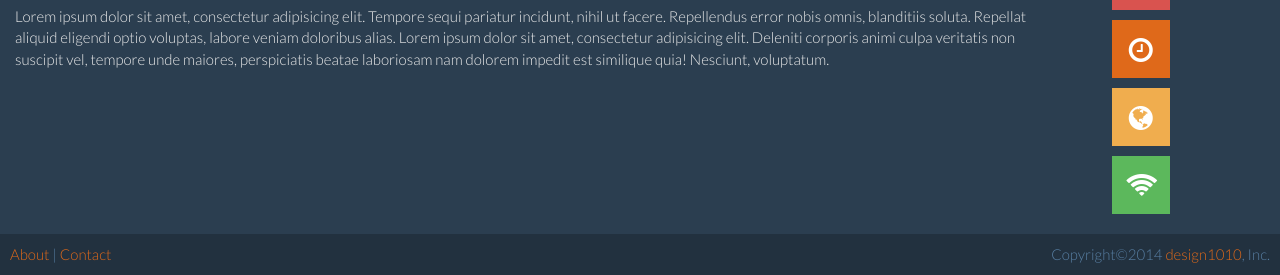
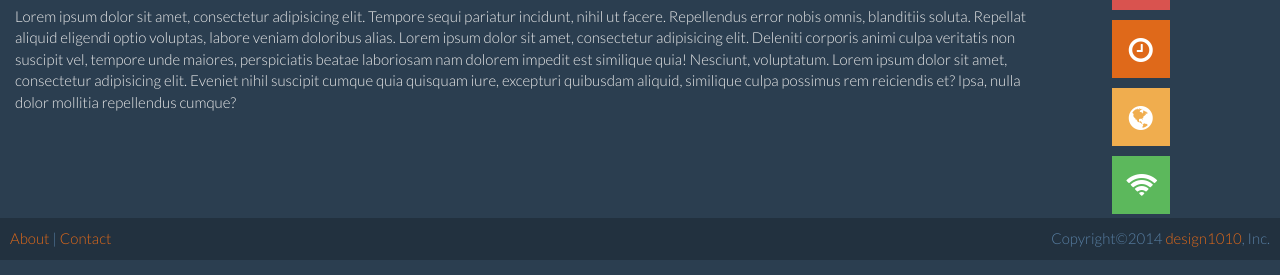
Before and after one commit to robkreisel/kcblog, a plain HTML site: page public/index.html in a window 1280 px wide. Shown: the part 706-981 px from the top of the page. Drawn offline with Linux system fonts and the light colour scheme.

Commit message:
sticky footer

```diff
--- a/public/index.html
+++ b/public/index.html
@@ -109,7 +109,7 @@
             <div class="col-sm-10">
                 <h1>Quay Coffee</h1>
                 <p>
-                    Lorem ipsum dolor sit amet, consectetur adipisicing elit. Tempore sequi pariatur incidunt, nihil ut facere. Repellendus error nobis omnis, blanditiis soluta. Repellat aliquid eligendi optio voluptas, labore veniam doloribus alias. Lorem ipsum dolor sit amet, consectetur adipisicing elit. Deleniti corporis animi culpa veritatis non suscipit vel, tempore unde maiores, perspiciatis beatae laboriosam nam dolorem impedit est similique quia! Nesciunt, voluptatum.
+                    Lorem ipsum dolor sit amet, consectetur adipisicing elit. Tempore sequi pariatur incidunt, nihil ut facere. Repellendus error nobis omnis, blanditiis soluta. Repellat aliquid eligendi optio voluptas, labore veniam doloribus alias. Lorem ipsum dolor sit amet, consectetur adipisicing elit. Deleniti corporis animi culpa veritatis non suscipit vel, tempore unde maiores, perspiciatis beatae laboriosam nam dolorem impedit est similique quia! Nesciunt, voluptatum. Lorem ipsum dolor sit amet, consectetur adipisicing elit. Eveniet nihil suscipit cumque quia quisquam iure, excepturi quibusdam aliquid, similique culpa possimus rem reiciendis et? Ipsa, nulla dolor mollitia repellendus cumque?
                 </p>
                 <div class="nav-buttons">
                     <button href="#" type="button" class="btn btn-default" id="prev-post">
--- a/public/sass/site.scss
+++ b/public/sass/site.scss
@@ -1,7 +1,13 @@
 @import "compass";
+
+html {
+    position: relative;
+    min-height: 100%
+}
 
 body {
     padding-top: 40px;
+    margin-bottom: 41px;
 }
 .map-modal, .hours-modal {
 	margin-top: 100px;
@@ -30,10 +36,14 @@ body {
     }
 }
 footer {
+    position: absolute;
+    bottom: 0;
+    width: 100%;
+    height: 41;
     background-color: #22313f;
     color: #587fa3;
     padding: 10px;
-    margin-top: 15px;
+    margin-top: 25px;
     .copy {
         float: right;
     }
```
Also changed, not shown: public/css/site.css.
